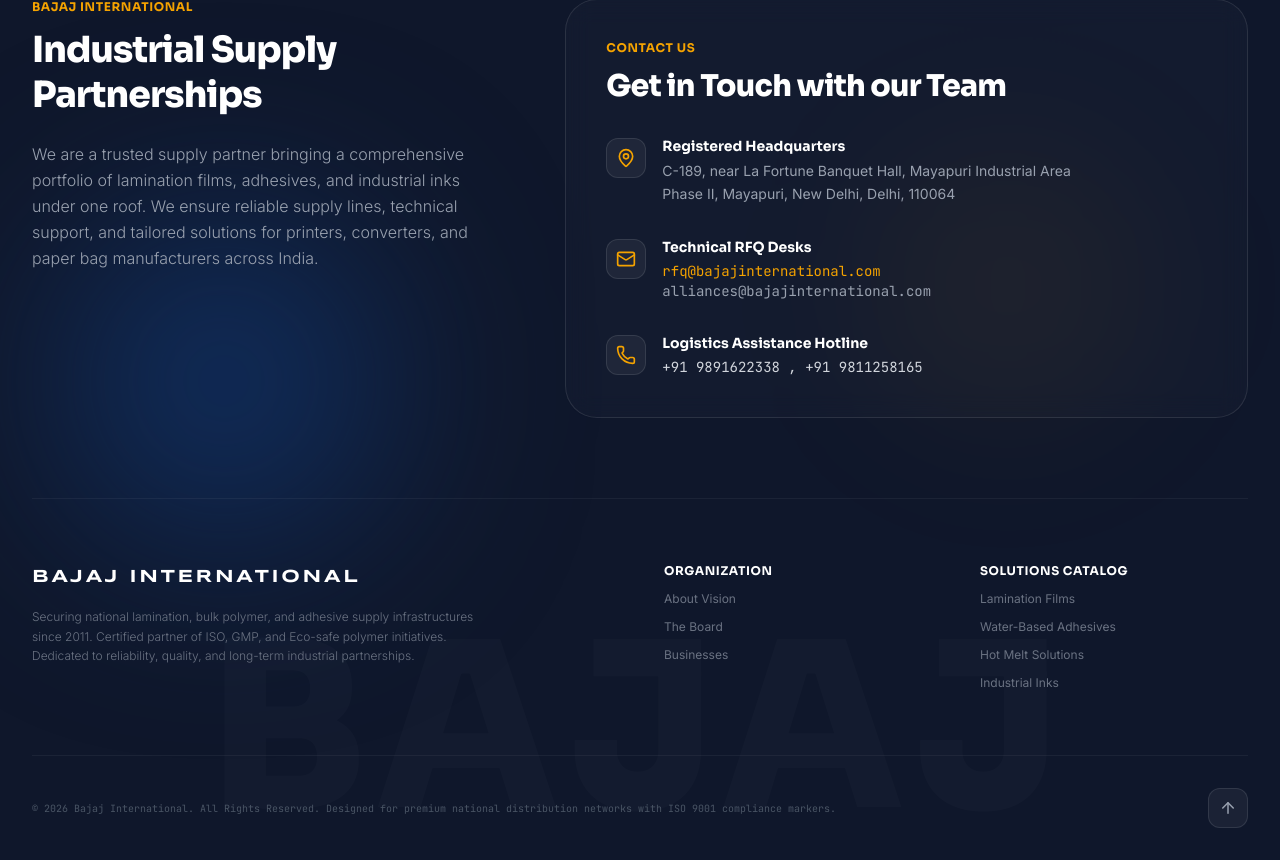
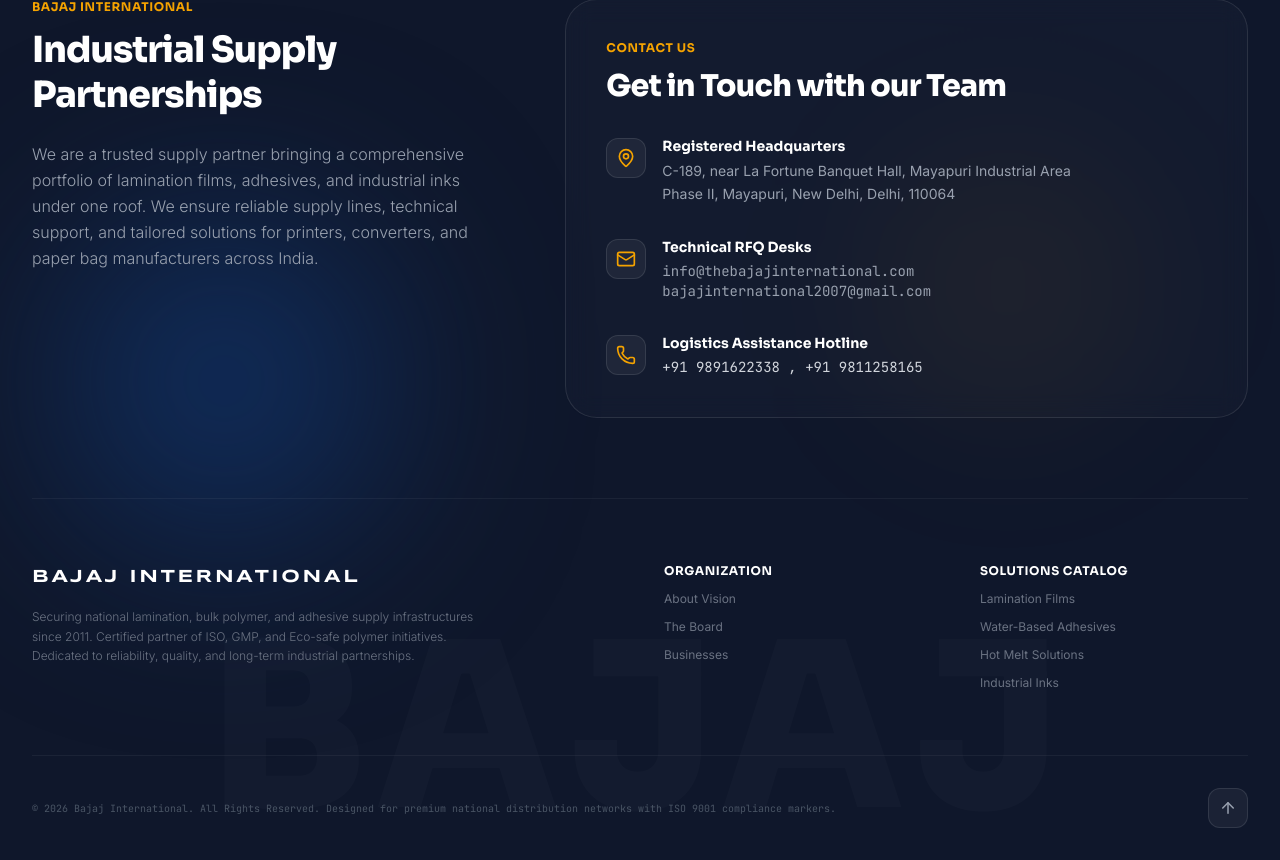
Before and after one commit to krishtechh/bajaj, a React (Vite) app: page / in a window 1280 px wide. Shown: the part 9981-10841 px from the top of the page. Built offline with nearby package versions, Linux system fonts and the light colour scheme; a web font is replaced by a local one.

Commit message:
finalllllll

```diff
--- a/src/components/Footer.tsx
+++ b/src/components/Footer.tsx
@@ -106,11 +106,11 @@
                 </div>
                 <div>
                   <h4 className="font-heading font-bold text-sm text-white">Technical RFQ Desks</h4>
-                  <a href="mailto:rfq@bajajinternational.com" className="font-mono text-xs sm:text-sm text-brand-orange hover:underline block mt-1">
-                    rfq@bajajinternational.com
+                  <a href="mailto:info@thebajajinternational.com" className="font-mono text-xs sm:text-sm text-gray-400  hover:underline block mt-1">
+                    info@thebajajinternational.com
                   </a>
-                  <a href="mailto:alliances@bajajinternational.com" className="font-mono text-xs sm:text-sm text-gray-400 hover:underline block">
-                    alliances@bajajinternational.com
+                  <a href="mailto:bajajinternational2007@gmail.com" className="font-mono text-xs sm:text-sm text-gray-400 hover:underline block">
+                    bajajinternational2007@gmail.com
                   </a>
                 </div>
               </div>
```
